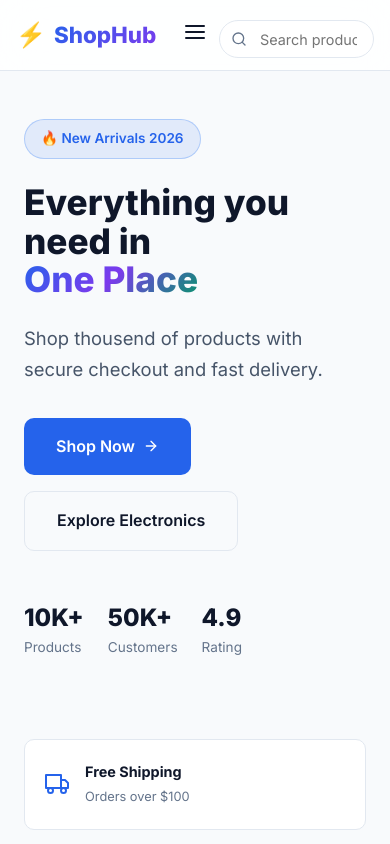
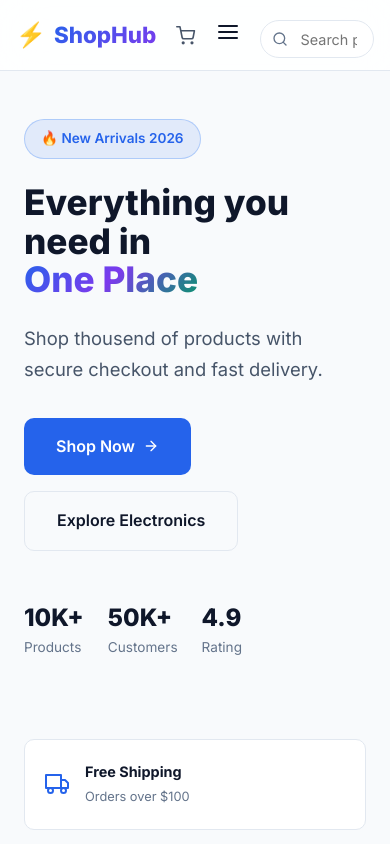
Before and after one commit to abdullahhgg09-lab/E-COMMERCE, a React (Vite) app in the folder E-COMMERCE/: page / in a window 390 px wide. Shown: the top 844 px of the page. Built offline with nearby package versions, Linux system fonts and the light colour scheme; no server answers.

Commit message:
Complete overhaul of mobile navbar for better responsiveness

```diff
--- a/E-COMMERCE/src/components/Navbar.jsx
+++ b/E-COMMERCE/src/components/Navbar.jsx
@@ -46,6 +46,10 @@ const Navbar = () => {
         </form>
 
         <div className={`navbar-links ${menuOpen ? 'active' : ''}`}>
+          <div className="mobile-menu-header">
+            <span className="brand-text">Menu</span>
+            <button className="close-menu-btn" onClick={() => setMenuOpen(false)}><FiX /></button>
+          </div>
           <Link to="/" onClick={() => setMenuOpen(false)}>Home</Link>
           <Link to="/shop" onClick={() => setMenuOpen(false)}>Shop</Link>
 
@@ -68,16 +72,18 @@ const Navbar = () => {
               <FiUser /> Login
             </Link>
           )}
+        </div>
 
-          <Link to="/cart" className="cart-link" onClick={() => setMenuOpen(false)}>
+        <div className="navbar-actions">
+          <Link to="/cart" className="cart-link-desktop">
             <FiShoppingCart />
             {cartCount > 0 && <span className="cart-badge">{cartCount}</span>}
           </Link>
+
+          <button className="mobile-menu-btn" onClick={() => setMenuOpen(!menuOpen)} id="mobile-menu-toggle">
+            {menuOpen ? <FiX /> : <FiMenu />}
+          </button>
         </div>
-
-        <button className="mobile-menu-btn" onClick={() => setMenuOpen(!menuOpen)} id="mobile-menu-toggle">
-          {menuOpen ? <FiX /> : <FiMenu />}
-        </button>
       </div>
     </nav>
   );
--- a/E-COMMERCE/src/styles/components.css
+++ b/E-COMMERCE/src/styles/components.css
@@ -23,23 +23,25 @@
 }
 .navbar-search input:focus { border-color: var(--primary); box-shadow: 0 0 0 3px var(--primary-light); }
 .navbar-links { display: flex; align-items: center; gap: 0.5rem; margin-left: auto; }
-.navbar-links a, .nav-logout-btn {
+.mobile-menu-header { display: none; }
+.navbar-actions { display: flex; align-items: center; gap: 0.5rem; }
+.navbar-links a, .nav-logout-btn, .cart-link-desktop {
   display: flex; align-items: center; gap: 0.4rem;
   padding: 0.5rem 0.9rem; border-radius: var(--radius-sm);
   font-size: 0.9rem; font-weight: 500; color: var(--text-secondary);
   transition: var(--transition); white-space: nowrap;
   background: none; border: none;
 }
-.navbar-links a:hover, .nav-logout-btn:hover { color: var(--text-primary); background: var(--bg-card); }
+.navbar-links a:hover, .nav-logout-btn:hover, .cart-link-desktop:hover { color: var(--text-primary); background: var(--bg-card); }
 .admin-link { color: var(--purple) !important; }
-.cart-link { position: relative; }
+.cart-link-desktop { position: relative; font-size: 1.2rem; }
 .cart-badge {
-  position: absolute; top: -4px; right: -4px;
-  background: var(--primary); color: white; font-size: 0.7rem;
-  width: 18px; height: 18px; border-radius: 50%;
+  position: absolute; top: -2px; right: -2px;
+  background: var(--primary); color: white; font-size: 0.65rem;
+  width: 16px; height: 16px; border-radius: 50%;
   display: flex; align-items: center; justify-content: center; font-weight: 700;
 }
-.mobile-menu-btn { display: none; background: none; border: none; color: var(--text-primary); font-size: 1.5rem; }
+.mobile-menu-btn { display: none; background: none; border: none; color: var(--text-primary); font-size: 1.5rem; padding: 0.5rem; }
 
 @media (max-width: 768px) {
   .navbar { padding: 0.75rem 1rem; }
@@ -56,23 +58,34 @@
   .navbar-links {
     position: fixed; top: 0; right: 0; bottom: 0; width: 80%; max-width: 300px;
     background: var(--bg-card); flex-direction: column;
-    padding: 5rem 1.5rem 1.5rem; gap: 0.5rem; transform: translateX(100%);
+    padding: 0; gap: 0; transform: translateX(100%);
     transition: transform 0.4s cubic-bezier(0.4, 0, 0.2, 1);
-    box-shadow: -10px 0 30px rgba(0,0,0,0.1);
+    box-shadow: -10px 0 30px rgba(0,0,0,0.2);
     z-index: 2000; overflow-y: auto;
-    visibility: hidden;
+    visibility: hidden; display: flex;
   }
   .navbar-links.active { transform: translateX(0); visibility: visible; }
+
+  .mobile-menu-header {
+    display: flex; align-items: center; justify-content: space-between;
+    padding: 1.5rem; border-bottom: 1px solid var(--border);
+    margin-bottom: 1rem; width: 100%;
+  }
+  .close-menu-btn { background: none; border: none; font-size: 1.5rem; color: var(--text-primary); }
+
   .navbar-links a, .nav-logout-btn {
-    width: 100%; padding: 1rem; font-size: 1rem;
+    width: 100%; padding: 1.25rem 1.5rem; font-size: 1.05rem;
     border-bottom: 1px solid var(--border); justify-content: flex-start;
-    border-radius: 0;
+    border-radius: 0; margin: 0;
   }
 
+  .navbar-actions { gap: 0.25rem; }
+  .cart-link-desktop { padding: 0.5rem; }
+
   /* Overlay for when menu is open */
-  .navbar-links.active::before {
+  .navbar-links.active::after {
     content: ''; position: fixed; top: 0; left: -100vw; width: 100vw; height: 100vh;
-    background: rgba(0,0,0,0.4); backdrop-filter: blur(4px); z-index: -1;
+    background: rgba(0,0,0,0.5); backdrop-filter: blur(4px); z-index: -1;
   }
 }
 
```
